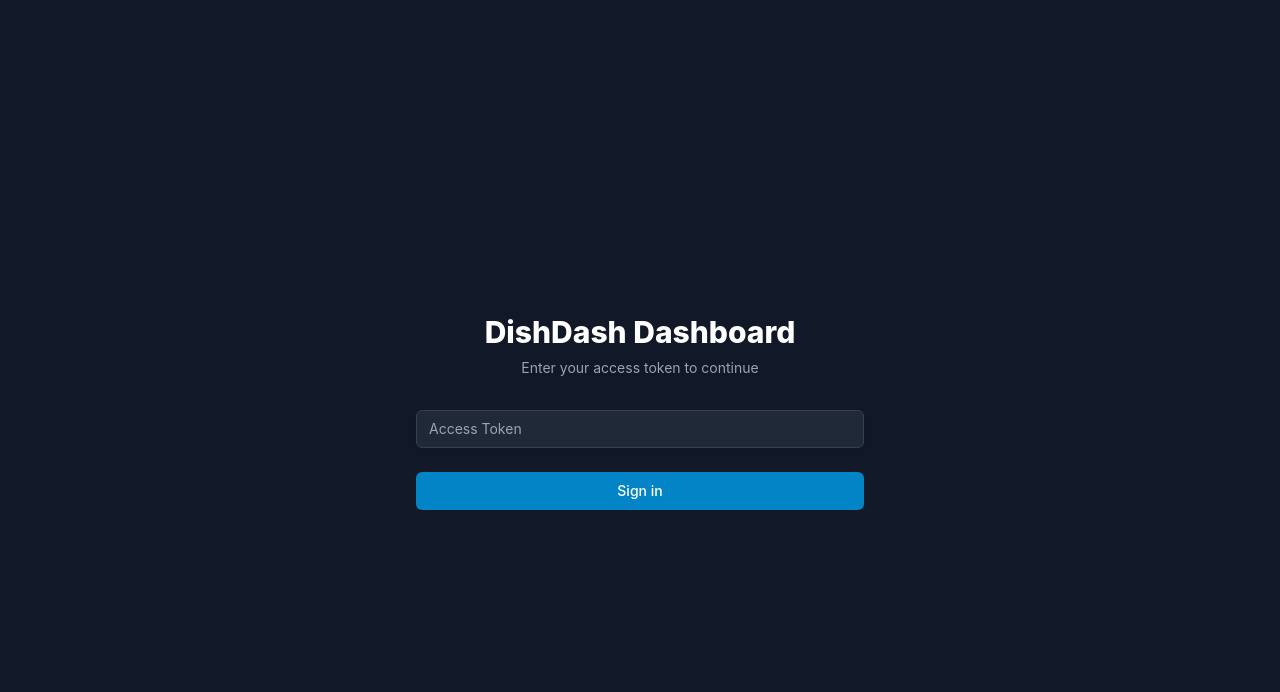
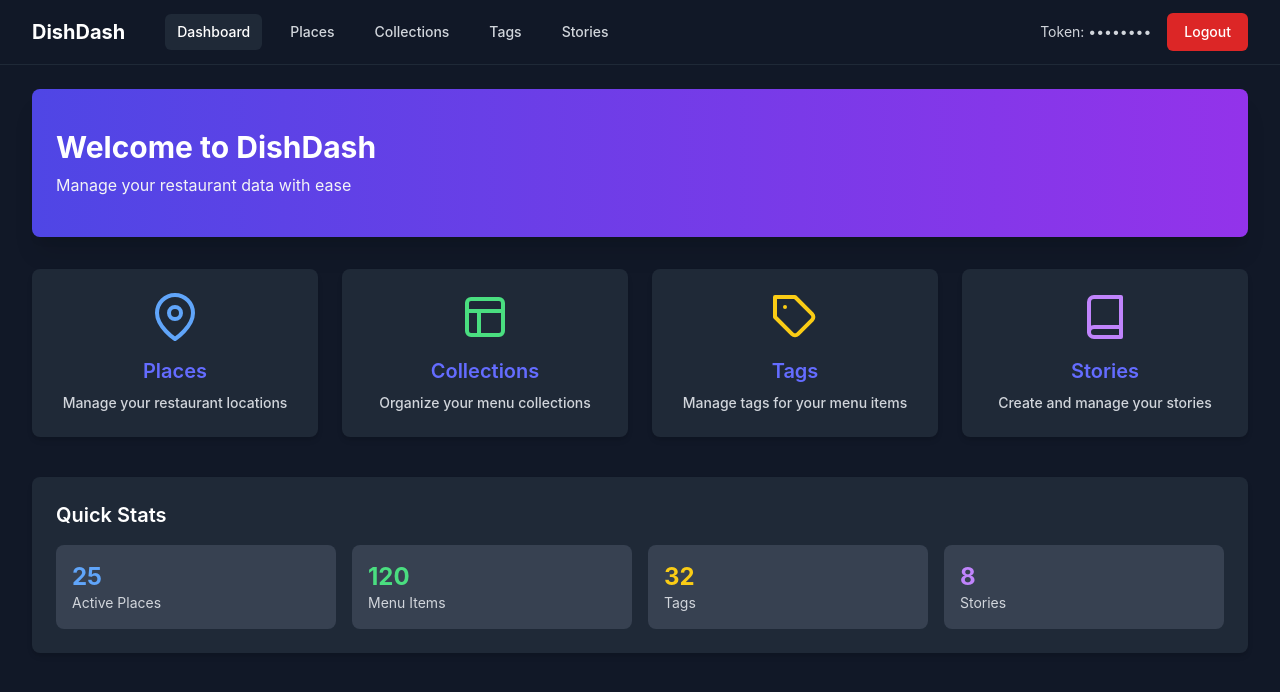
Before and after one commit to shampsdev/dishdash-dashboard, a React (Vite) app: page / in a window 1280 px wide. Before the commit this address led to /login. Shown: the top 692 px of the page. Built offline with nearby package versions, Linux system fonts and the light colour scheme; no server answers; sample sign-in values are in the browser's storage.

Commit message:
added main page dashboard and save token in storage

```diff
--- a/src/App.tsx
+++ b/src/App.tsx
@@ -1,5 +1,5 @@
 import React from 'react';
-import { BrowserRouter as Router, Routes, Route, Navigate } from 'react-router-dom';
+import { BrowserRouter as Router, Routes, Route } from 'react-router-dom';
 import { AuthProvider } from './contexts/AuthContext';
 import ProtectedRoute from './components/ProtectedRoute';
 import Header from './components/Header';
@@ -7,6 +7,7 @@ import Login from './pages/Login';
 import TagsPage from './pages/TagsPage';
 import StoriesPage from './pages/StoriesPage';
 import PlacesPage from './pages/PlacesPage';
+import Dashboard from './pages/Dashboard';
 
 // Placeholder components for the main sections
 const Collections = () => <div className="p-4 text-white">Collections Page</div>;
@@ -25,7 +26,7 @@ const App: React.FC = () => {
                   <>
                     <Header />
                     <main className="max-w-7xl mx-auto py-6 sm:px-6 lg:px-8">
-                      <Navigate to="/places" replace />
+                      <Dashboard />
                     </main>
                   </>
                 </ProtectedRoute>
--- a/src/components/Header.tsx
+++ b/src/components/Header.tsx
@@ -8,6 +8,7 @@ const Header: React.FC = () => {
   const [isMenuOpen, setIsMenuOpen] = useState(false);
 
   const navigation = [
+    { name: 'Dashboard', href: '/' },
     { name: 'Places', href: '/places' },
     { name: 'Collections', href: '/collections' },
     { name: 'Tags', href: '/tags' },
--- a/src/contexts/AuthContext.tsx
+++ b/src/contexts/AuthContext.tsx
@@ -1,5 +1,4 @@
 import React, { createContext, useContext, useState, useEffect } from 'react';
-import axios from 'axios';
 import { setupAxiosInterceptors } from '../services/api';
 
 interface AuthContextType {
@@ -13,11 +12,12 @@ const AuthContext = createContext<AuthContextType | undefined>(undefined);
 
 export const AuthProvider: React.FC<{ children: React.ReactNode }> = ({ children }) => {
   const [token, setTokenState] = useState<string | null>(localStorage.getItem('token'));
-  const [isAuthenticated, setIsAuthenticated] = useState<boolean>(false);
+  const [isAuthenticated, setIsAuthenticated] = useState<boolean>(!!localStorage.getItem('token'));
 
   const setToken = (newToken: string) => {
     localStorage.setItem('token', newToken);
     setTokenState(newToken);
+    setIsAuthenticated(true);
     setupAxiosInterceptors(newToken);
   };
 
@@ -28,25 +28,9 @@ export const AuthProvider: React.FC<{ children: React.ReactNode }> = ({ children
   };
 
   useEffect(() => {
-    const verifyToken = async () => {
-      if (!token) {
-        setIsAuthenticated(false);
-        return;
-      }
-
+    if (token) {
       setupAxiosInterceptors(token);
-
-      try {
-        const response = await axios.get('/places/tag');
-        setIsAuthenticated(response.status === 200);
-      } catch {
-        setIsAuthenticated(false);
-        setTokenState(null);
-        localStorage.removeItem('token');
-      }
-    };
-
-    verifyToken();
+    }
   }, [token]);
 
   return (
--- /dev/null
+++ b/src/pages/Dashboard.tsx
@@ -0,0 +1,88 @@
+import React from 'react';
+import { Link } from 'react-router-dom';
+
+const Dashboard: React.FC = () => {
+  return (
+    <div className="text-white">
+      <div className="bg-gradient-to-r from-indigo-600 to-purple-600 py-10 px-4 sm:px-6 rounded-lg shadow-xl mb-8">
+        <h1 className="text-3xl font-bold mb-2">Welcome to DishDash</h1>
+        <p className="text-gray-100">Manage your restaurant data with ease</p>
+      </div>
+
+      <div className="grid grid-cols-1 md:grid-cols-2 lg:grid-cols-4 gap-6">
+        {/* Places Card */}
+        <Link to="/places" className="bg-gray-800 hover:bg-gray-700 p-6 rounded-lg shadow-md transition-all duration-200 transform hover:-translate-y-1">
+          <div className="flex flex-col items-center text-center">
+            <svg xmlns="http://www.w3.org/2000/svg" className="h-12 w-12 text-blue-400 mb-4" viewBox="0 0 24 24" fill="none" stroke="currentColor" strokeWidth="2" strokeLinecap="round" strokeLinejoin="round">
+              <path d="M21 10c0 7-9 13-9 13s-9-6-9-13a9 9 0 0 1 18 0z"></path>
+              <circle cx="12" cy="10" r="3"></circle>
+            </svg>
+            <h2 className="text-xl font-semibold mb-2">Places</h2>
+            <p className="text-gray-300 text-sm">Manage your restaurant locations</p>
+          </div>
+        </Link>
+
+        {/* Collections Card */}
+        <Link to="/collections" className="bg-gray-800 hover:bg-gray-700 p-6 rounded-lg shadow-md transition-all duration-200 transform hover:-translate-y-1">
+          <div className="flex flex-col items-center text-center">
+            <svg xmlns="http://www.w3.org/2000/svg" className="h-12 w-12 text-green-400 mb-4" viewBox="0 0 24 24" fill="none" stroke="currentColor" strokeWidth="2" strokeLinecap="round" strokeLinejoin="round">
+              <rect x="3" y="3" width="18" height="18" rx="2" ry="2"></rect>
+              <line x1="3" y1="9" x2="21" y2="9"></line>
+              <line x1="9" y1="21" x2="9" y2="9"></line>
+            </svg>
+            <h2 className="text-xl font-semibold mb-2">Collections</h2>
+            <p className="text-gray-300 text-sm">Organize your menu collections</p>
+          </div>
+        </Link>
+
+        {/* Tags Card */}
+        <Link to="/tags" className="bg-gray-800 hover:bg-gray-700 p-6 rounded-lg shadow-md transition-all duration-200 transform hover:-translate-y-1">
+          <div className="flex flex-col items-center text-center">
+            <svg xmlns="http://www.w3.org/2000/svg" className="h-12 w-12 text-yellow-400 mb-4" viewBox="0 0 24 24" fill="none" stroke="currentColor" strokeWidth="2" strokeLinecap="round" strokeLinejoin="round">
+              <path d="M20.59 13.41l-7.17 7.17a2 2 0 0 1-2.83 0L2 12V2h10l8.59 8.59a2 2 0 0 1 0 2.82z"></path>
+              <line x1="7" y1="7" x2="7.01" y2="7"></line>
+            </svg>
+            <h2 className="text-xl font-semibold mb-2">Tags</h2>
+            <p className="text-gray-300 text-sm">Manage tags for your menu items</p>
+          </div>
+        </Link>
+
+        {/* Stories Card */}
+        <Link to="/stories" className="bg-gray-800 hover:bg-gray-700 p-6 rounded-lg shadow-md transition-all duration-200 transform hover:-translate-y-1">
+          <div className="flex flex-col items-center text-center">
+            <svg xmlns="http://www.w3.org/2000/svg" className="h-12 w-12 text-purple-400 mb-4" viewBox="0 0 24 24" fill="none" stroke="currentColor" strokeWidth="2" strokeLinecap="round" strokeLinejoin="round">
+              <path d="M4 19.5A2.5 2.5 0 0 1 6.5 17H20"></path>
+              <path d="M6.5 2H20v20H6.5A2.5 2.5 0 0 1 4 19.5v-15A2.5 2.5 0 0 1 6.5 2z"></path>
+            </svg>
+            <h2 className="text-xl font-semibold mb-2">Stories</h2>
+            <p className="text-gray-300 text-sm">Create and manage your stories</p>
+          </div>
+        </Link>
+      </div>
+
+      <div className="mt-10 bg-gray-800 p-6 rounded-lg shadow-md">
+        <h2 className="text-xl font-semibold mb-4">Quick Stats</h2>
+        <div className="grid grid-cols-1 md:grid-cols-2 lg:grid-cols-4 gap-4">
+          <div className="bg-gray-700 p-4 rounded-lg">
+            <div className="text-2xl font-bold text-blue-400">25</div>
+            <div className="text-gray-300 text-sm">Active Places</div>
+          </div>
+          <div className="bg-gray-700 p-4 rounded-lg">
+            <div className="text-2xl font-bold text-green-400">120</div>
+            <div className="text-gray-300 text-sm">Menu Items</div>
+          </div>
+          <div className="bg-gray-700 p-4 rounded-lg">
+            <div className="text-2xl font-bold text-yellow-400">32</div>
+            <div className="text-gray-300 text-sm">Tags</div>
+          </div>
+          <div className="bg-gray-700 p-4 rounded-lg">
+            <div className="text-2xl font-bold text-purple-400">8</div>
+            <div className="text-gray-300 text-sm">Stories</div>
+          </div>
+        </div>
+      </div>
+    </div>
+  );
+};
+
+export default Dashboard;
--- a/src/pages/Login.tsx
+++ b/src/pages/Login.tsx
@@ -8,26 +8,17 @@ const Login: React.FC = () => {
   const { setToken: setAuthToken } = useAuth();
   const navigate = useNavigate();
 
-  const handleSubmit = async (e: React.FormEvent) => {
+  const handleSubmit = (e: React.FormEvent) => {
     e.preventDefault();
-    setError('');
 
-    try {
-      const response = await fetch('/places/tag', {
-        headers: {
-          Authorization: `Bearer ${token}`
-        }
-      });
+    if (!token.trim()) {
+      setError('Please enter a token');
+      return;
+    }
 
-      if (response.ok) {
-        setAuthToken(token);
-        navigate('/places');
-      } else {
-        setError('Invalid token');
-      }
-    } catch (err) {
-      setError('Failed to verify token');
-    }
+    // Store token without verification
+    setAuthToken(token);
+    navigate('/');
   };
 
   return (
--- a/src/services/api.ts
+++ b/src/services/api.ts
@@ -9,6 +9,9 @@ axios.defaults.baseURL = `${API_URL}/api/v1`;
 
 // Add request interceptor to set the token
 export const setupAxiosInterceptors = (token: string) => {
+  // Clear previous interceptors to avoid duplicates
+  axios.interceptors.request.clear();
+
   axios.interceptors.request.use(
     (config) => {
       config.headers['X-API-Token'] = token;
@@ -19,6 +22,12 @@ export const setupAxiosInterceptors = (token: string) => {
     }
   );
 };
+
+// Initialize with token from localStorage if available
+const token = localStorage.getItem('token');
+if (token) {
+  setupAxiosInterceptors(token);
+}
 
 // Tag API calls
 export const fetchTags = async () => {
```
